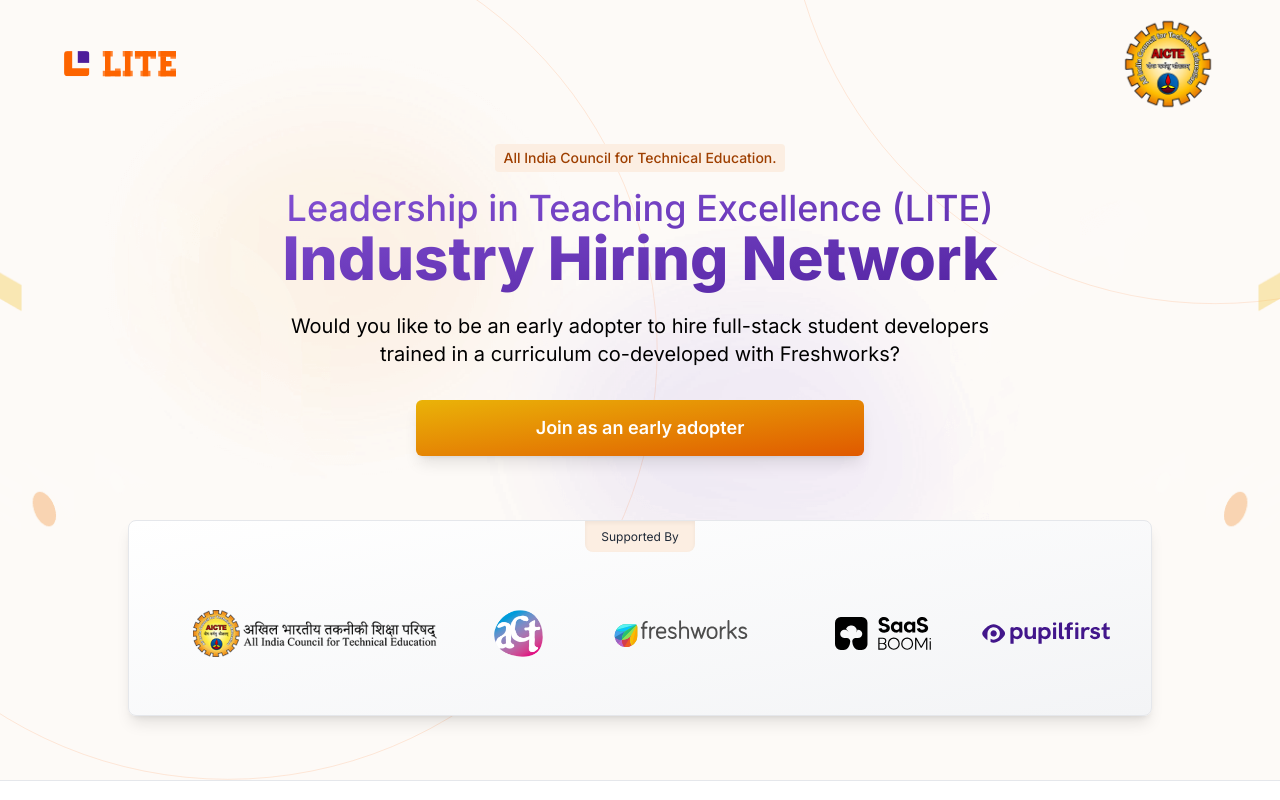
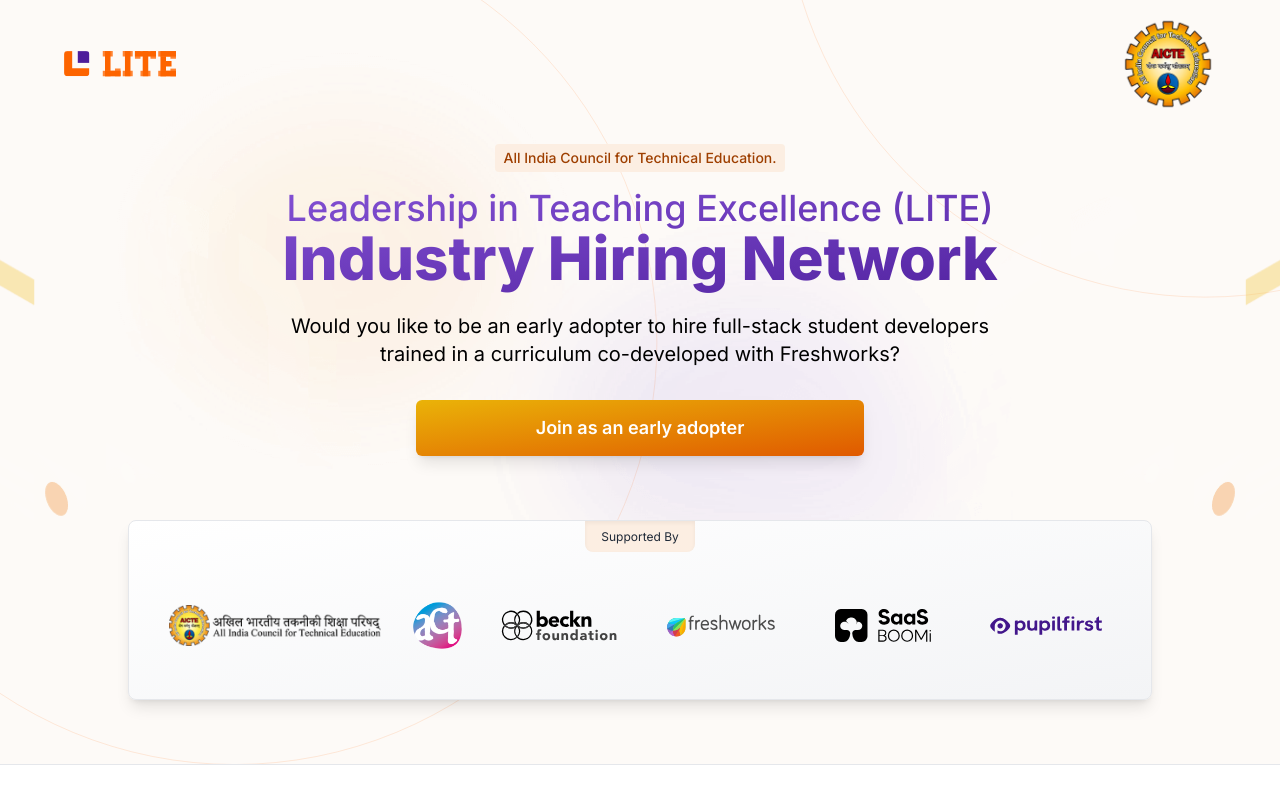
Before and after one commit to pupilfirst/lite.pupilfirst.org, a Next.js app: page /early-adopter in a window 1280 px wide. Shown: the top 800 px of the page. Built offline with nearby package versions, Linux system fonts and the light colour scheme.

Commit message:
Add Beckn foundation logo

```diff
--- a/pages/early-adopter.js
+++ b/pages/early-adopter.js
@@ -145,7 +145,7 @@
                   Supported By
                 </p>
                 <div className="p-10 grid grid-cols-2 md:grid-cols-12 items-center gap-8">
-                  <div className="md:col-span-4 flex items-center justify-center">
+                  <div className="md:col-span-3 flex items-center justify-center">
                     <img src="/logos/aicte.png" alt="aicte" />
                   </div>
                   <div className="md:col-span-1 flex items-center justify-center">
@@ -155,7 +155,14 @@
                       alt="ACT Grants"
                     />
                   </div>
-                  <div className="md:col-span-3 flex items-center justify-center">
+                  <div className="md:col-span-2 flex items-center justify-center">
+                    <img
+                      className="w-32"
+                      src="/logos/beckn_foundation_logo.svg"
+                      alt="Beckn Foundation"
+                    />
+                  </div>
+                  <div className="md:col-span-2 flex items-center justify-center">
                     <img
                       className="w-40"
                       src="/logos/freshworks-logo.svg"
@@ -172,7 +179,7 @@
                   </div>
                   <div className="md:col-span-2 flex items-center justify-center">
                     <img
-                      className="w-32"
+                      className="w-28"
                       src="/logos/pupilfirst-logo-primary.svg"
                       alt="Pupilfirst"
                     />
```
Also changed, not shown: public/logos/beckn_foundation_logo.svg (added).
